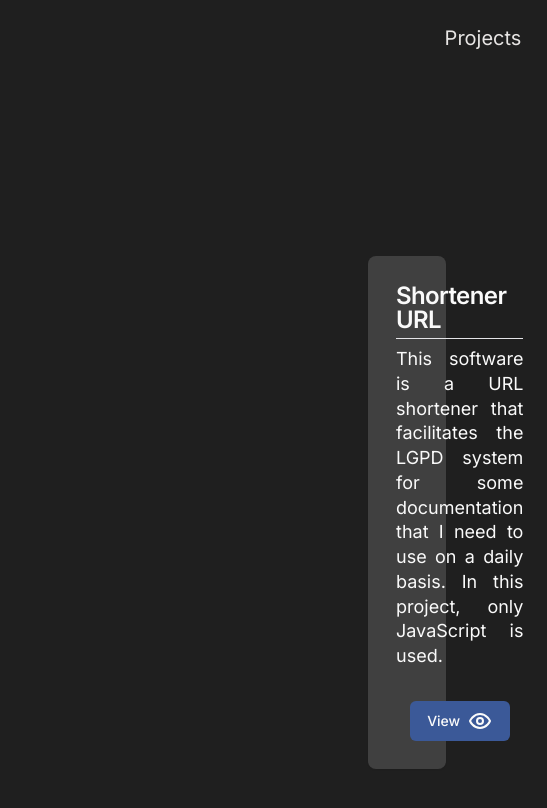
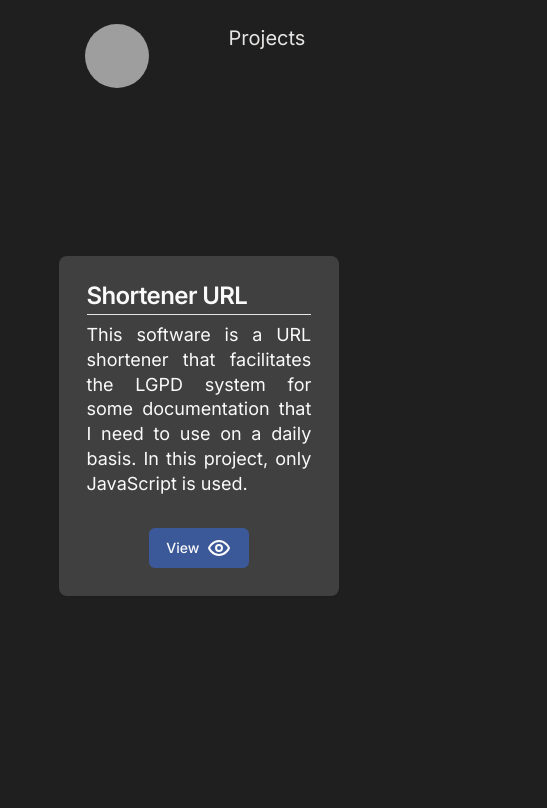
Before and after one commit to lrrrc/portfolio, a Next.js app: page /projects in a window 390 px wide. Shown: the top 808 px of the page, 547 px wide, since content can reach past the window. Built offline with nearby package versions, Linux system fonts and the light colour scheme; grey boxes are pictures that could not be loaded.

Commit message:
:iphone: Responsive Desing

```diff
--- a/src/app/components/header.tsx
+++ b/src/app/components/header.tsx
@@ -4,7 +4,7 @@ import Link from "next/link";
 export default function Header() {
     return (
         <header>
-            <nav className="flex justify-center gap-[32rem] p-6 font-varela">
+            <nav className="flex justify-center gap-[32rem] p-6 font-varela max-md:gap-[5rem]">
                 <Link
                     href='/'
                 >
--- a/src/app/projects/page.tsx
+++ b/src/app/projects/page.tsx
@@ -12,7 +12,7 @@ export default function Projects() {
     return (
         <main>
             <Header />
-            <div className="grid grid-cols-3 ml-[23rem] mr-[20rem] mt-36">
+            <div className="grid grid-cols-3 ml-[23rem] mr-[20rem] mt-36 max-md:ml-[15%] max-md:mr-0 max-md:grid-cols-1">
                 <ProjectCard
                     title="Shortener URL"
                     content="This software is a URL shortener that facilitates the LGPD system for some documentation that I need to use on a daily basis. In this project, only JavaScript is used."
--- a/src/components/ui/project-card.tsx
+++ b/src/components/ui/project-card.tsx
@@ -13,7 +13,7 @@ interface IRequest {
 export default function ProjectCard({ title , url, content } : IRequest) {
 
     return (
-        <Card className="grid grid-rows-[min-content_1fr_min-content]  w-[20vw] min-h-[32vh] gap-2 flex-col p-1 mb-5  bg-neutral-700 border-none">
+        <Card className="grid grid-rows-[min-content_1fr_min-content] w-[20vw] min-h-[32vh] gap-2 flex-col p-1 mb-5  bg-neutral-700 border-none max-md:w-[72vw]">
             <CardHeader className="pb-0">
                 <CardTitle className="text-zinc-50">
                     {title}
```
